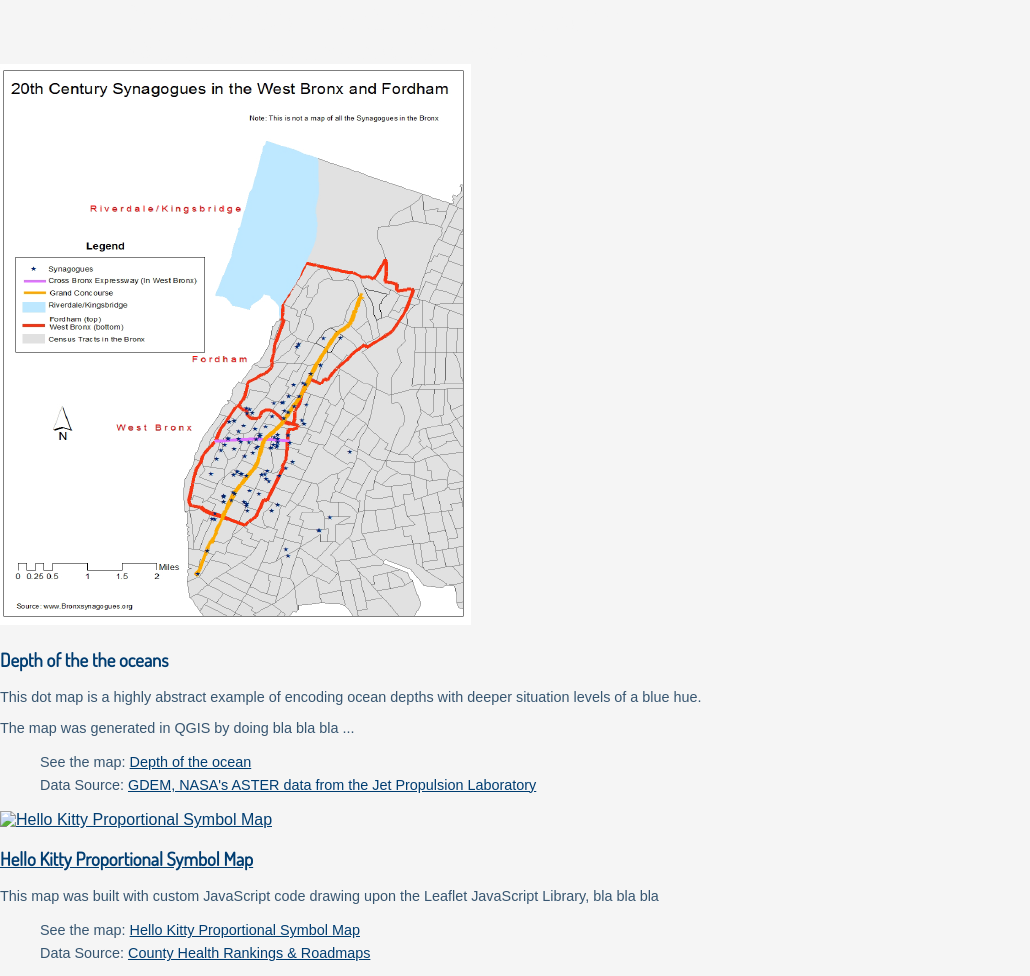
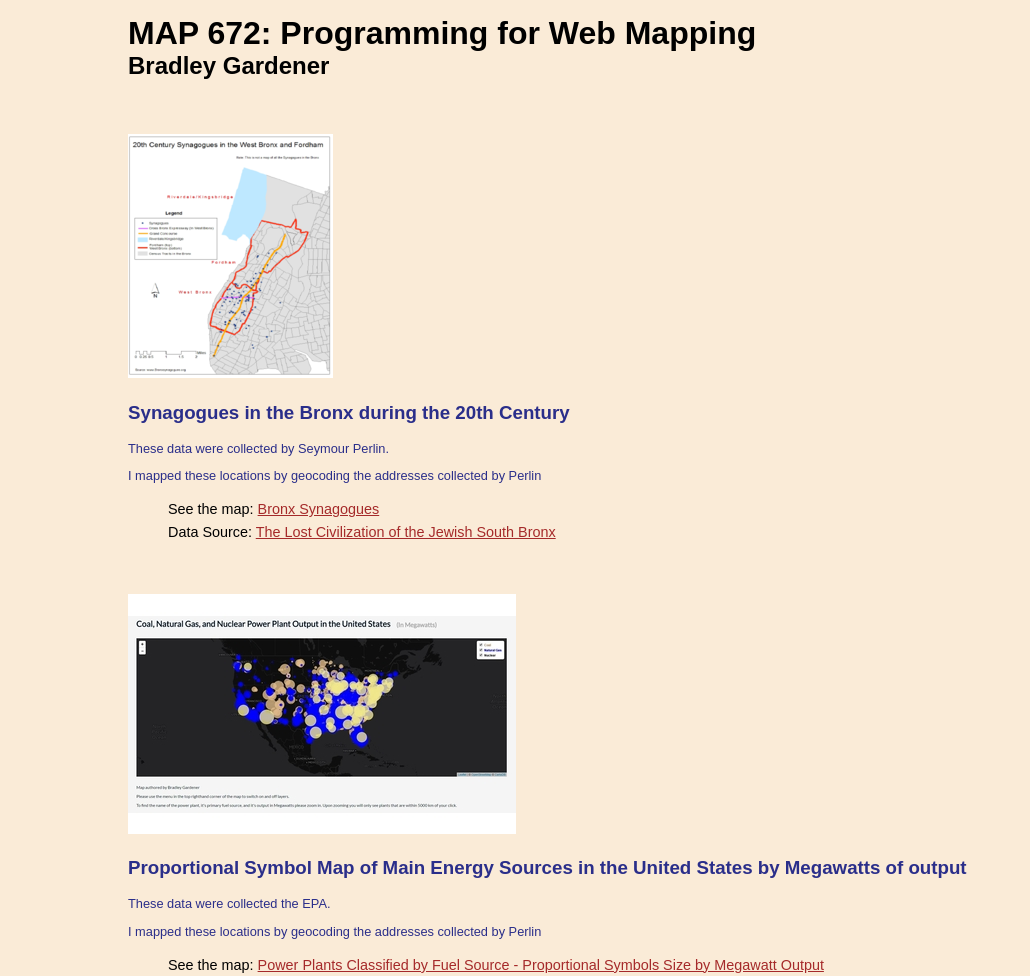
Before and after one commit to bsga227/bsga227.github.io, a plain HTML site: page index.html in a window 1280 px wide. Shown: the top 976 px of the page, without its empty margins (0-1030 px from the left). Drawn offline with nearby package versions, Linux system fonts and the light colour scheme; a web font is replaced by a local one.

Commit message:
final-update

```diff
--- a/index.html
+++ b/index.html
@@ -1,105 +1,120 @@
 <!DOCTYPE HTML>
 <html>
 <head>
+
 <meta charset="utf-8">
 <title>MAP672 Portfolio Example</title>
 
 <meta name='viewport' content='initial-scale=1,maximum-scale=1,user-scalable=no' />
 
-<style>
-
-/* CSS style rules go here! */
-
-</style>
-</head>
-
-<meta name=‘viewport’ content=‘initial-scale=1,maximum-scale=1,user-scalable=no’ />
 
 <link rel="stylesheet" href="https://cdnjs.cloudflare.com/ajax/libs/normalize/3.0.3/normalize.min.css" />
-<link href='http://fonts.googleapis.com/css?family=Imprima' rel='stylesheet' type='text/css'>
-<link href='https://fonts.googleapis.com/css?family=Dosis' rel='stylesheet' type='text/css'>
+
+<link href="https://fonts.googleapis.com/css?family=Harmattan" rel="stylesheet" type='text/css'>
 
 <style>
-
-body {
-        background: #f5f5f5;
-        font-family: Imprima, sans-serif;
-    }
-
     header {
         width: 100%;
         min-width: 800px;
         margin: 0 auto;
-        background: steelblue;
+        background: #black;
         padding: 15px 0 20px;
     }
-
     h1 {
-    font-family: Dosis, sans-serif;
-    color: #375671;
+        font-family: Lucinda Sans Unicode, sans-serif;
         width: 80%;
         margin: 0 auto;
-    color: whitesmoke;
+        color: black;
+    }
+    h2 {
+        font-family: Lucinda Sans Unicode, sans-serif;
+        color: #2A2E8A;
+        width: 80%;
+        margin: 0 auto;
+        color: black;
+    }
+    body {
+        background: #FAEBD7;
+        font-family:Lucinda Sans Unicode, sans-serif;
     }
 
-h2 {
-    font-family: Dosis, sans-serif;
-    color: #375671;
-    width: 80%;
-    margin: 0 auto;
-    color: whitesmoke;
-}
     h3 {
-        font-family: Dosis, sans-serif;
-        color: #003d71
+        font-family: Lucinda Sans Unicode, sans-serif;
+        color: #2A2E8A
     }
     p {
-        font-size: .9em;
-        color: #375671;
+        font-size: .8em;
+        color: #2A2E8A;
     }
     ul {
         list-style-type: none;
         font-size: .9em;
-        color: #375671;
+        color: #red;
         line-height: 1.6em;
     }
     a, a:visited {
-        color: #003d71;
+        color: #A52A2A;
     }
+    .project {
+        width: 80%;
+        min-width: 800px;
+        height: 100%;
+        margin: 35px auto;
+    }
+    .project:after{
+        content: "";
+        display: table;
+        clear: both;
+    }
+    .project-image {
+        width: 388px;
+        height: 240px;
+        background: white;
+        float: center;
+        margin-right: 20px;
+        border: 2px solid #orange;
+    }
+
 </style>
 
+</head>
+
 <body>
+<header>
 
-    <h1>MAP672: Programming for Web Mapping</h1>
-    <h2>Web Cartography at the University of Kentucky</h2>
+    <h1>MAP 672: Programming for Web Mapping</h1>
+    <h2>Bradley Gardener</h2>
 
-    <section>
-   <img src="maps/Synagogues.png" alt="synanagogues" />
-    <h3>Depth of the the oceans</h3>
-    <p>This dot map is a highly abstract example of encoding ocean depths with deeper situation levels of a blue hue.</p>
-    <p>The map was generated in QGIS by doing bla bla bla ...</p>
+</header>
+
+<section class="project">
+   <img src="images/Synagogues.png" alt="synanagogues" />
+    <h3>Synagogues in the Bronx during the 20th Century</h3>
+    <p>These data were collected by Seymour Perlin.</p>
+    <p> I mapped these locations by geocoding the addresses collected by Perlin</p>
     <ul>
-        <li>See the map: <a href="maps/Synagogues.png">Depth of the ocean</a></li>
-        <li>Data Source: <a href="https://asterweb.jpl.nasa.gov/gdem.asp">GDEM, NASA's ASTER data from the Jet Propulsion Laboratory</a></li>
+        <li>See the map: <a href="maps/Synagogues.png">Bronx Synagogues</a></li>
+        <li>Data Source: <a href=http://www.bronxsynagogues.org/ic/bronxsyn/survey.html> The Lost Civilization of the Jewish South Bronx </a></li>
     </ul>
 </section>
-    <section>
-   <a target = '_blank' href="#"><img src="images/hello-kitty.png" alt="Hello Kitty Proportional Symbol Map" /></a>
-    <h3><a target = '_blank' href="#">Hello Kitty Proportional Symbol Map</a></h3>
-    <p>This map was built with custom JavaScript code drawing upon the Leaflet JavaScript Library, bla bla bla</p>
+<section class="project">
+   <img src="images/power_plants.jpg" alt="pplant" />
+    <h3>Proportional Symbol Map of Main Energy Sources in the United States by Megawatts of output</h3>
+    <p>These data were collected the EPA.</p>
+    <p> I mapped these locations by geocoding the addresses collected by Perlin</p>
     <ul>
-        <li>See the map: <a target = '_blank'  href="#">Hello Kitty Proportional Symbol Map</a></li>
-        <li>Data Source: <a target = '_blank'  href="https://www.eia.gov/electricity/data/detail-data.html">County Health Rankings &amp; Roadmaps</a></li>
+        <li>See the map: <a href=https://bsga227.github.io/prop-symbol-power-plant/>Power Plants Classified by Fuel Source - Proportional Symbols Size by Megawatt Output</a></li>
+        <li>Data Source: <a href=https://www3.epa.gov/> Environmental Protection Aency </a></li>
     </ul>
 </section>
-     <section>
-   <img src="maps/Ruth.png" alt="Ruth" />
-    <h3>Depth of the the oceans</h3>
-    <p>This dot map is a highly abstract example of encoding ocean depths with deeper situation levels of a blue hue.</p>
-    <p>The map was generated in QGIS by doing bla bla bla ...</p>
+     <section class="project">
+   <img src="images/Ruth.png" alt="Ruth" />
+    <h3>Migration History of Ruth from Riverdale</h3>
+    <p>These data were collected by Bradley Gardener as part of his Dissertation Researc at the Simon Senior Center in 2011-2012.</p>
+    <p>The author geocoded addresses collected through lengthy oral histories with Octogenerian Jews </p>
     <ul>
-        <li>See the map: <a href="maps/Ruth.png">Depth of the ocean</a></li>
-        <li>Data Source: <a href="https://asterweb.jpl.nasa.gov/gdem.asp">GDEM, NASA's ASTER data from the Jet Propulsion Laboratory</a></li>
+        <li>See the map: <a href="maps/Ruth.png">Mapping Ruth's Oral History</a></li>
+        <li>Data Source: <a href="http://www.cla.temple.edu/gus/faculty/bradley-gardener/"> Please contact the author for more about the oral histories these maps are based on</a></li>
     </ul>
 </section>
 
```
Also changed, not shown: images/bronx.jpg (deleted), images/power_plants.jpg (added), images/ruth.png (added), images/synagogues.png (added), maps/hey.PNG (deleted). Lines whose indentation alone changed are shown as unchanged.
